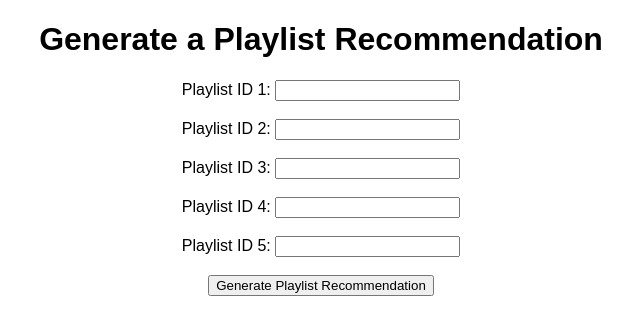
After one commit to digijar/muse-spotify-test, a Flask app: template Users_Top_Items_Module/templates/recommendations.html in a window 1280 px wide. The commit adds this page. Shown: the top 335 px of the page, without its empty margins (319-959 px from the left). Run offline with Flask 2, Linux system fonts and the light colour scheme; the template is opened without the code that fills it, so the values that code supplies are empty.

Commit message:
added in recommendations + front-end

```diff
--- a/Users_Top_Items_Module/spotify_test.py
+++ b/Users_Top_Items_Module/spotify_test.py
@@ -2,9 +2,11 @@
 # import yaml
 # from spotipy.oauth2 import SpotifyOAuth
 import os
+import random
+from random import randint
 import base64
 import requests
-from flask import Flask, request, jsonify, redirect, render_template, render_template_string
+from flask import Flask, request, jsonify, redirect, url_for, session, render_template, render_template_string
 from urllib.parse import urlencode
 import json
 from flask import session
@@ -39,22 +41,22 @@ SPOTIFY_AUTH_URL = 'https://accounts.spotify.com/authorize'
 SPOTIFY_TOKEN_URL = 'https://accounts.spotify.com/api/token'
 
 app = Flask(__name__, template_folder='templates')
-app.secret_key = os.getenv('FLASK_SECRET_KEY')
+app.secret_key = os.urandom(24)
 
 @app.route('/')
 def home():
     return render_template('index.html')
 
-@app.route('/login-api')
-def login_api():
-    params = {
-        'client_id': SPOTIFY_CLIENT_ID,
-        'response_type': 'code',
-        'redirect_uri': SPOTIFY_REDIRECT_URI,
-        'scope': 'user-read-private user-read-email user-top-read',
-    }
-    auth_url = f'{SPOTIFY_AUTH_URL}?{urlencode(params)}'
-    return jsonify({"auth_url": auth_url})
+# @app.route('/login-api')
+# def login_api():
+#     params = {
+#         'client_id': SPOTIFY_CLIENT_ID,
+#         'response_type': 'code',
+#         'redirect_uri': SPOTIFY_REDIRECT_URI,
+#         'scope': 'user-read-private user-read-email user-top-read playlist-read-private playlist-read-collaborative playlist-modify-private playlist-modify-public',
+#     }
+#     auth_url = f'{SPOTIFY_AUTH_URL}?{urlencode(params)}'
+#     return jsonify({"auth_url": auth_url})
 
 @app.route('/login')
 def login():
@@ -62,7 +64,7 @@ def login():
         'client_id': SPOTIFY_CLIENT_ID,
         'response_type': 'code',
         'redirect_uri': SPOTIFY_REDIRECT_URI,
-        'scope': 'user-read-private user-read-email user-top-read',
+        'scope': 'user-read-private user-read-email user-top-read playlist-read-private playlist-read-collaborative playlist-modify-private playlist-modify-public',
     }
     auth_url = f'{SPOTIFY_AUTH_URL}?{urlencode(params)}'
     return redirect(auth_url)
@@ -84,12 +86,10 @@ def callback():
         if response.status_code == 200:
             tokens = response.json()
             session['access_token'] = tokens['access_token']
+            session['refresh_token'] = tokens['refresh_token']  # Store the refresh token
             return redirect('/top_artists_tracks')
         else:
             return jsonify({"code": response.status_code, "message": "An error occurred while exchanging the authorization code for an access token."}), response.status_code
-
-    else:
-        return jsonify({"code": 400, "message": "Bad request. Missing authorization code."}), 400
 
 @app.route('/top_artists_tracks')
 def top_artists_tracks():
@@ -101,6 +101,8 @@ def top_artists_tracks():
         return render_template("top_artists_tracks.html", access_token=access_token)
     else:
         return jsonify({"code": 400, "message": "Bad request. Missing access token."}), 400
+
+
 
 @app.route('/top_artists_tracks_data')
 def top_artists_tracks_data():
@@ -119,6 +121,129 @@ def top_artists_tracks_data():
     else:
         return jsonify({"code": 400, "message": "Bad request. Missing access token."}), 400
 
+
+
+@app.route('/recommendations')
+def recommendations():
+
+    access_token = request.headers.get('Authorization', '').replace('Bearer ', '')
+    if not access_token and 'access_token' in session:
+        access_token = session['access_token']
+
+    if access_token:
+        return render_template("recommendations.html", access_token=access_token)
+    else:
+        # Refresh the access token
+        refresh_token = session.get('refresh_token')
+        new_access_token = refresh_access_token(refresh_token)
+        if new_access_token:
+            access_token = new_access_token
+            session['access_token'] = new_access_token
+            return render_template("recommendations.html", access_token=new_access_token)
+
+        else:
+            return jsonify({"code": 400, "message": "Bad request. Missing access token."}), 400
+
+@app.route('/generate_recommendations', methods=['POST'])
+def generate_recommendations():
+    access_token = request.headers.get('Authorization', '').replace('Bearer ', '')
+    if not access_token and 'access_token' in session:
+        access_token = session['access_token']
+
+    if access_token:
+        playlist_ids = request.json.get('playlist_ids', [])
+
+        headers = {
+            'Authorization': f"Bearer {access_token}"
+        }
+
+        user_data = requests.get('https://api.spotify.com/v1/me', headers=headers).json()
+        user_id = user_data['id']
+
+        # Create a new empty playlist
+        playlist_randnum = randint(100,999)
+
+        new_playlist_response = requests.post(
+            f'https://api.spotify.com/v1/users/{user_id}/playlists',
+            headers=headers,
+            json={"name": "Recommended Playlist {playlist_randnum}",
+                  "description": "trying not to break the Spotify API",
+                  "public": "true"}
+        )
+        if new_playlist_response.status_code != 201:
+            print("Error creating playlist:", new_playlist_response.status_code, new_playlist_response.text)
+            return jsonify({"code": 500, "message": "An error occurred while creating the recommended playlist."}), 500
+
+        new_playlist = new_playlist_response.json()
+
+        # Extract artist IDs from the input playlist tracks
+        artist_ids = list(set([track['track']['artists'][0]['id'] for track in all_tracks]))
+
+        # Fetch genres associated with the artists
+        seed_genres = []
+        for i in range(0, len(artist_ids), 50):
+            artists_data = requests.get(
+                f'https://api.spotify.com/v1/artists?ids={",".join(artist_ids[i:i+50])}',
+                headers=headers
+            ).json()
+            for artist in artists_data['artists']:
+                seed_genres.extend(artist['genres'])
+
+        # Remove duplicate genres
+        seed_genres = list(set(seed_genres))
+
+        # Extract tracks from input playlists
+        all_tracks = []
+        for playlist_id in playlist_ids:
+            tracks = requests.get(f'https://api.spotify.com/v1/playlists/{playlist_id}/tracks', headers=headers).json()
+            all_tracks.extend([track['track']['id'] for track in tracks['items']])
+
+        # Generate recommendations based on input playlist tracks
+        recommended_tracks = requests.get(
+            'https://api.spotify.com/v1/recommendations',
+            headers=headers,
+            params={
+                'seed_tracks': ','.join(random.sample(all_tracks, min(len(all_tracks), 5))),
+                'seed_genres': ','.join(random.sample(seed_genres, min(len(seed_genres), 5))),
+                'limit': 20
+            }
+        ).json()
+
+        # Add recommended tracks to the new playlist
+        track_uris = [track['uri'] for track in recommended_tracks['tracks']]
+        requests.post(
+            f'https://api.spotify.com/v1/playlists/{new_playlist["id"]}/tracks',
+            headers=headers,
+            json={"uris": track_uris}
+        )
+
+        return jsonify({"name": new_playlist["name"]})
+    else:
+        return jsonify({"code": 400, "message": "Bad request. Missing access token."}), 400
+
+
+
+### For Refresh Tokens
+def refresh_access_token(refresh_token):
+    data = {
+        'grant_type': 'refresh_token',
+        'refresh_token': refresh_token,
+        'client_id': SPOTIFY_CLIENT_ID,
+        'client_secret': SPOTIFY_CLIENT_SECRET
+    }
+
+    headers = {
+        'Content-Type': 'application/x-www-form-urlencoded'
+    }
+
+    token_response = requests.post(SPOTIFY_TOKEN_URL, data=data, headers=headers)
+    token_info = token_response.json()
+
+    if 'access_token' in token_info:
+        return token_info['access_token']
+    else:
+        return None
+
 if __name__ == '__main__':
     print("This is flask for " + os.path.basename(__file__) + ": manage Spotify Authorization Code Flow ...")
     app.run(host='0.0.0.0', port=5001, debug=True)
--- a/Users_Top_Items_Module/templates/index.html
+++ b/Users_Top_Items_Module/templates/index.html
@@ -30,7 +30,7 @@
 
     <script>
         document.getElementById('login-btn').addEventListener('click', () => {
-            window.location.href = 'http://localhost:5001/login';
+            window.location.href = 'http://127.0.0.1:5001/login';
         });
     </script>
 </body>
--- /dev/null
+++ b/Users_Top_Items_Module/templates/recommendations.html
@@ -0,0 +1,65 @@
+<!DOCTYPE html>
+<html lang="en">
+<head>
+    <meta charset="UTF-8">
+    <meta http-equiv="X-UA-Compatible" content="IE=edge">
+    <meta name="viewport" content="width=device-width, initial-scale=1.0">
+    <title>Spotify Playlist Recommendations</title>
+    <style>
+        body {
+            font-family: Arial, sans-serif;
+            text-align: center;
+        }
+    </style>
+</head>
+<body>
+    <h1>Generate a Playlist Recommendation</h1>
+    <form id="recommendation-form">
+        <label for="playlist1">Playlist ID 1:</label>
+        <input type="text" id="playlist1" name="playlist1" required><br><br>
+        <label for="playlist2">Playlist ID 2:</label>
+        <input type="text" id="playlist2" name="playlist2"><br><br>
+        <label for="playlist3">Playlist ID 3:</label>
+        <input type="text" id="playlist3" name="playlist3"><br><br>
+        <label for="playlist4">Playlist ID 4:</label>
+        <input type="text" id="playlist4" name="playlist4"><br><br>
+        <label for="playlist5">Playlist ID 5:</label>
+        <input type="text" id="playlist5" name="playlist5"><br><br>
+        <button type="submit">Generate Playlist Recommendation</button>
+    </form>
+    <p id="result"></p>
+
+    <script>
+        const form = document.getElementById("recommendation-form");
+        const result = document.getElementById("result");
+
+        form.addEventListener("submit", async (event) => {
+            event.preventDefault();
+
+            const playlistIds = [
+                form.playlist1.value,
+                form.playlist2.value,
+                form.playlist3.value,
+                form.playlist4.value,
+                form.playlist5.value,
+            ].filter(id => id);
+
+            const response = await fetch('/generate_recommendations', {
+                method: 'POST',
+                headers: {
+                    'Content-Type': 'application/json',
+                    'Authorization': `Bearer {{ access_token }}`,
+                },
+                body: JSON.stringify({ playlist_ids: playlistIds }),
+            });
+
+            if (response.ok) {
+                const data = await response.json();
+                result.textContent = `Recommended playlist created: ${data.name}`;
+            } else {
+                result.textContent = 'An error occurred while creating the recommended playlist.';
+            }
+        });
+    </script>
+</body>
+</html>
```
Also changed, not shown: Users_Top_Items_Module/templates/top_artists_tracks.html (+21 -0 lines).
